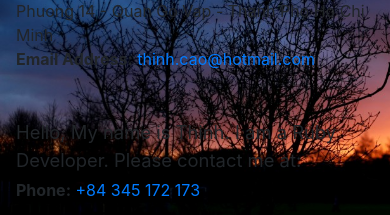
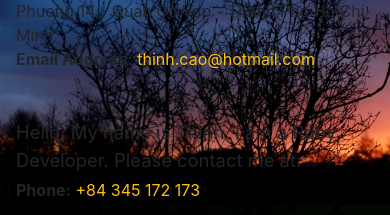
Before and after one commit to thinhct95/thinhct95.github.io, a website with bundled scripts: page index.html in a window 390 px wide. Shown: the part 207-422 px from the top of the page. Built offline with nearby package versions, Linux system fonts and the light colour scheme; a web font is replaced by a local one.

Commit message:
Update email and phone color

```diff
--- a/index.html
+++ b/index.html
@@ -102,7 +102,7 @@
           <br>
           <p>
             <b>Email Address:</b>
-            <span class="text-primary">
+            <span class="text-warning">
               thinh.cao@hotmail.com
             </span>
           </p>
@@ -112,7 +112,7 @@
         </p>
         <p>
           <b>Phone:</b>
-          <span class="text-primary">
+          <span class="text-warning">
             +84 345 172 173
           </span>
         </p>
```
